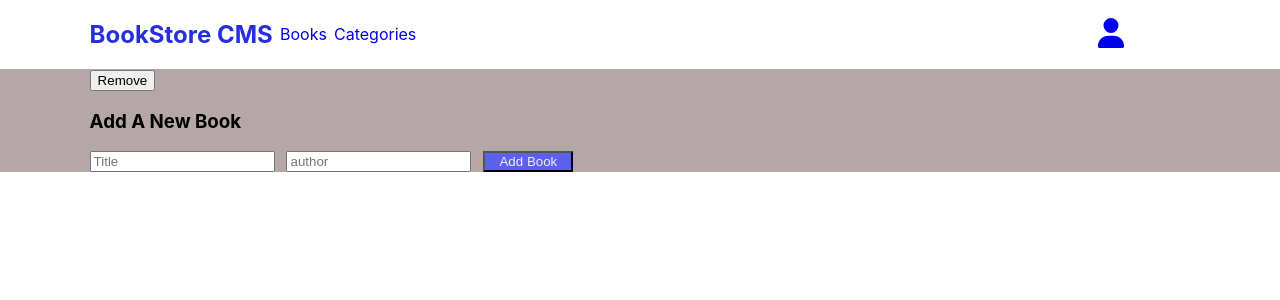
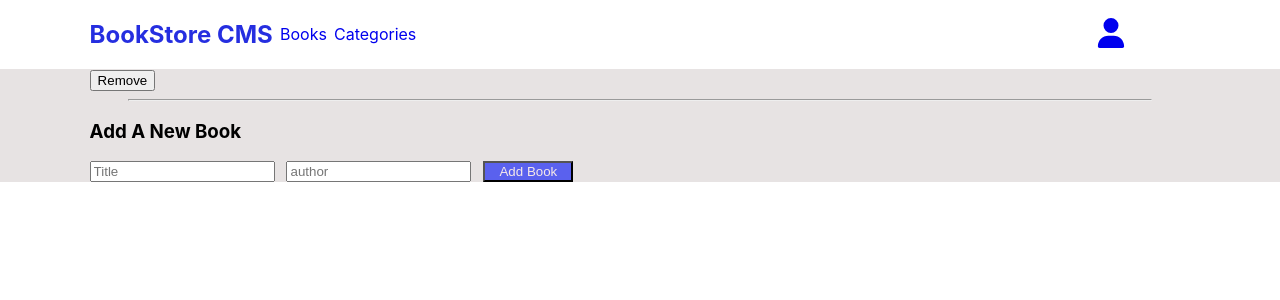
Before and after one commit to sentayhu19/Bookstore, a React (Create React App) app: page / in a window 1280 px wide. Shown: the top 300 px of the page. Built offline with nearby package versions, Linux system fonts and the light colour scheme.

Commit message:
line added on add book

```diff
--- a/src/components/Addbooks/AddBooks.css
+++ b/src/components/Addbooks/AddBooks.css
@@ -17,3 +17,7 @@
   color: var(--btnTextColor);
   width: 90px;
 }
+.hline{
+  margin-left: 10%;
+  margin-right: 10%;
+}
--- a/src/components/Addbooks/AddBooks.js
+++ b/src/components/Addbooks/AddBooks.js
@@ -3,6 +3,7 @@ import './AddBooks.css';
 
 const AddBooks = () => (
   <>
+    <hr className="hline" />
     <div className="form-wrap">
       <h3>Add A New Book</h3>
       <form className="add-book-form">
--- a/src/components/Book/Books.css
+++ b/src/components/Book/Books.css
@@ -1,5 +1,5 @@
 :root {
-  --background: rgb(181, 167, 167);
+  --background: rgb(231, 227, 227);
 }
 
 .main {
```
